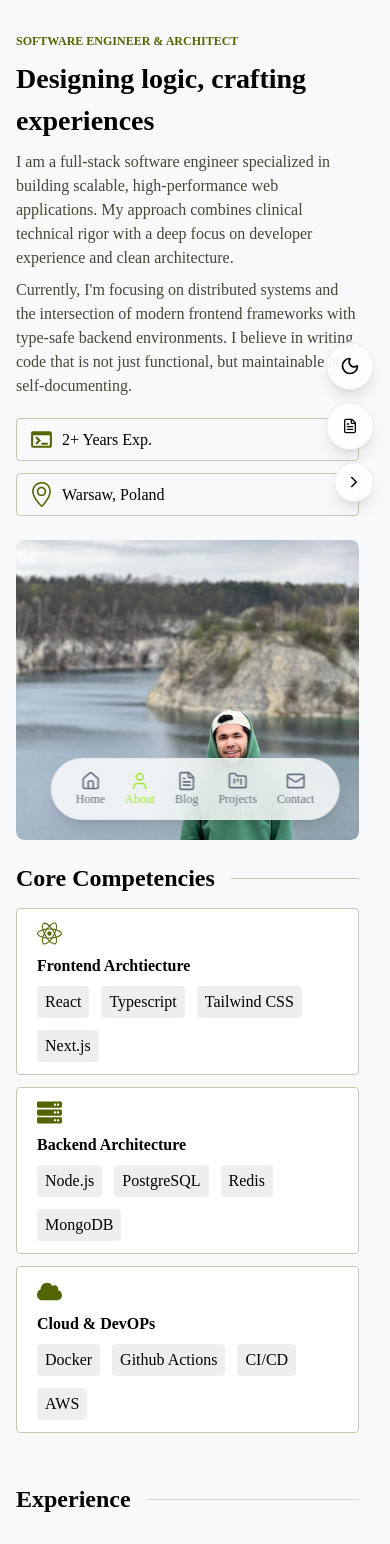
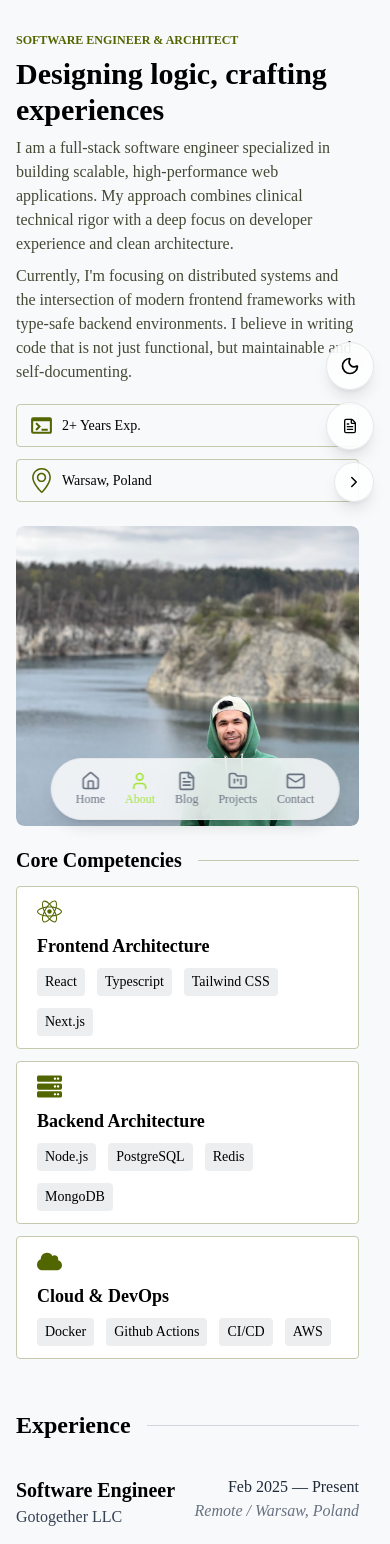
Before and after one commit to bekhzodallaev/bekhzod-portfolio, a Next.js app: page /about in a window 390 px wide. Shown: the top 1544 px of the page. Built offline with nearby package versions, Linux system fonts and the light colour scheme; a web font is replaced by a local one.

Commit message:
Add font sizes for mobile versions

```diff
--- a/src/app/about/page.tsx
+++ b/src/app/about/page.tsx
@@ -1,43 +1,43 @@
 import Image from 'next/image';
-import { MdTerminal } from "react-icons/md";
-import { SlLocationPin } from "react-icons/sl";
-import { FaReact } from "react-icons/fa";
-import { FaServer } from "react-icons/fa";
-import { FaCloud } from "react-icons/fa";
+import { MdTerminal } from 'react-icons/md';
+import { SlLocationPin } from 'react-icons/sl';
+import { FaReact } from 'react-icons/fa';
+import { FaServer } from 'react-icons/fa';
+import { FaCloud } from 'react-icons/fa';
 import Experience from '@/src/components/CareerTimeline/Experience';
 import { FaUniversity } from 'react-icons/fa';
-import { Si42 } from "react-icons/si";
+import { Si42 } from 'react-icons/si';
 
 const page = () => {
   return (
     <div>
-      <div className='flex flex-col md:flex-row justify-between mt-[2rem] w-full gap-6'>
-        <div className='w-full md:w-[60%] flex flex-col gap-2'>
-          <p className='text-[#526600] text-[12px] font-semibold'>
+      <div className="flex flex-col md:flex-row justify-between mt-[2rem] w-full gap-6">
+        <div className="w-full md:w-[60%] flex flex-col gap-2">
+          <p className="text-[#526600] text-xs font-semibold">
             SOFTWARE ENGINEER & ARCHITECT
           </p>
 
-          <h1 className='text-[28px] md:text-[36px] font-bold'>
+          <h1 className="text-3xl md:text-[36px] font-bold">
             Designing logic, crafting experiences
           </h1>
 
-          <p className='text-[#444934]'>
+          <p className="text-base text-[#444934]">
             I am a full-stack software engineer specialized in building scalable,
             high-performance web applications. My approach combines clinical
             technical rigor with a deep focus on developer experience and clean
             architecture.
           </p>
 
-          <p className='text-[#444934]'>
+          <p className="text-base text-[#444934]">
             Currently, I'm focusing on distributed systems and the intersection
             of modern frontend frameworks with type-safe backend environments. I
             believe in writing code that is not just functional, but maintainable
             and self-documenting.
           </p>
 
-          <div className='flex flex-col sm:flex-row justify-evenly mt-3 gap-3'>
+          <div className="flex flex-col sm:flex-row justify-evenly mt-3 gap-3">
             <div
-              className='flex gap-2 pt-2 pb-2 pr-3 pl-3 rounded border-1 items-center border-[#C5C9AD]
+              className="flex gap-2 pt-2 pb-2 pr-3 pl-3 rounded border-1 items-center border-[#C5C9AD]
               hover-200
               border
               transition-colors
@@ -45,14 +45,14 @@ const page = () => {
               hover:border-[#7A8F1A]
               group
               hover:bg-white
-              hover:text-[#526600]'
+              hover:text-[#526600]"
             >
-              <MdTerminal size={25} fill='#526600' />
-              <p>2+ Years Exp.</p>
+              <MdTerminal size={25} fill="#526600" />
+              <p className="text-sm">2+ Years Exp.</p>
             </div>
 
             <div
-              className='flex gap-2 pt-2 pb-2 pr-3 pl-3 rounded border-1 items-center border-[#C5C9AD]
+              className="flex gap-2 pt-2 pb-2 pr-3 pl-3 rounded border-1 items-center border-[#C5C9AD]
               hover-200
               border
               transition-colors
@@ -60,15 +60,15 @@ const page = () => {
               hover:border-[#7A8F1A]
               group
               hover:bg-white
-              hover:text-[#526600]'
+              hover:text-[#526600]"
             >
-              <SlLocationPin size={25} fill='#526600' />
-              <p>Warsaw, Poland</p>
+              <SlLocationPin size={25} fill="#526600" />
+              <p className="text-sm">Warsaw, Poland</p>
             </div>
           </div>
         </div>
 
-        <div className='w-full md:w-[34%] relative h-[300px] md:h-[350px] overflow-hidden rounded-lg'>
+        <div className="w-full md:w-[34%] relative h-[300px] md:h-[350px] overflow-hidden rounded-lg">
           <Image
             src="/profile/profile02.jpeg"
             fill
@@ -80,46 +80,79 @@ const page = () => {
       </div>
 
       <div className="flex items-center gap-4 mt-5">
-        <h2 className="text-[24px] font-bold whitespace-nowrap">
+        <h2 className="text-xl md:text-[24px] font-bold whitespace-nowrap">
           Core Competencies
         </h2>
         <div className="flex-1 h-[1px] bg-[#C5C9AD]"></div>
       </div>
 
-      <div className='w-full flex flex-col md:flex-row justify-evenly mt-3 mb-3 gap-3'>
-        <div className='w-full md:flex-1 bg-white border-1 border-[#C5C9AD] rounded pt-3 pb-3 pr-5 pl-5 flex flex-col gap-2 dark:bg-[#131313]'>
-          <FaReact size={25} fill='#526600' />
-          <h3 className='font-semibold'>Frontend Archtiecture</h3>
+      <div className="w-full flex flex-col md:flex-row justify-evenly mt-3 mb-3 gap-3">
+        <div className="w-full md:flex-1 bg-white border-1 border-[#C5C9AD] rounded pt-3 pb-3 pr-5 pl-5 flex flex-col gap-2 dark:bg-[#131313]">
+          <FaReact size={25} fill="#526600" />
 
-          <div className='flex gap-3 flex-wrap'>
-            <p className='bg-[#ECEEF0] pt-1 pb-1 pl-2 pr-2 rounded dark:bg-[#353534]'>React</p>
-            <p className='bg-[#ECEEF0] pt-1 pb-1 pl-2 pr-2 rounded dark:bg-[#353534]'>Typescript</p>
-            <p className='bg-[#ECEEF0] pt-1 pb-1 pl-2 pr-2 rounded dark:bg-[#353534]'>Tailwind CSS</p>
-            <p className='bg-[#ECEEF0] pt-1 pb-1 pl-2 pr-2 rounded dark:bg-[#353534]'>Next.js</p>
+          <h3 className="text-lg font-semibold">
+            Frontend Architecture
+          </h3>
+
+          <div className="flex gap-3 flex-wrap">
+            <p className="text-sm bg-[#ECEEF0] pt-1 pb-1 pl-2 pr-2 rounded dark:bg-[#353534]">
+              React
+            </p>
+            <p className="text-sm bg-[#ECEEF0] pt-1 pb-1 pl-2 pr-2 rounded dark:bg-[#353534]">
+              Typescript
+            </p>
+            <p className="text-sm bg-[#ECEEF0] pt-1 pb-1 pl-2 pr-2 rounded dark:bg-[#353534]">
+              Tailwind CSS
+            </p>
+            <p className="text-sm bg-[#ECEEF0] pt-1 pb-1 pl-2 pr-2 rounded dark:bg-[#353534]">
+              Next.js
+            </p>
           </div>
         </div>
 
-        <div className='w-full md:flex-1 bg-white border-1 border-[#C5C9AD] rounded pt-3 pb-3 pr-5 pl-5 flex flex-col gap-2 dark:bg-[#131313]'>
-          <FaServer size={25} fill='#526600' />
-          <h3 className='font-semibold'>Backend Architecture</h3>
+        <div className="w-full md:flex-1 bg-white border-1 border-[#C5C9AD] rounded pt-3 pb-3 pr-5 pl-5 flex flex-col gap-2 dark:bg-[#131313]">
+          <FaServer size={25} fill="#526600" />
 
-          <div className='flex gap-3 flex-wrap'>
-            <p className='bg-[#ECEEF0] pt-1 pb-1 pl-2 pr-2 rounded dark:bg-[#353534]'>Node.js</p>
-            <p className='bg-[#ECEEF0] pt-1 pb-1 pl-2 pr-2 rounded dark:bg-[#353534]'>PostgreSQL</p>
-            <p className='bg-[#ECEEF0] pt-1 pb-1 pl-2 pr-2 rounded dark:bg-[#353534]'>Redis</p>
-            <p className='bg-[#ECEEF0] pt-1 pb-1 pl-2 pr-2 rounded dark:bg-[#353534]'>MongoDB</p>
+          <h3 className="text-lg font-semibold">
+            Backend Architecture
+          </h3>
+
+          <div className="flex gap-3 flex-wrap">
+            <p className="text-sm bg-[#ECEEF0] pt-1 pb-1 pl-2 pr-2 rounded dark:bg-[#353534]">
+              Node.js
+            </p>
+            <p className="text-sm bg-[#ECEEF0] pt-1 pb-1 pl-2 pr-2 rounded dark:bg-[#353534]">
+              PostgreSQL
+            </p>
+            <p className="text-sm bg-[#ECEEF0] pt-1 pb-1 pl-2 pr-2 rounded dark:bg-[#353534]">
+              Redis
+            </p>
+            <p className="text-sm bg-[#ECEEF0] pt-1 pb-1 pl-2 pr-2 rounded dark:bg-[#353534]">
+              MongoDB
+            </p>
           </div>
         </div>
 
-        <div className='w-full md:flex-1 bg-white border-1 border-[#C5C9AD] rounded pt-3 pb-3 pr-5 pl-5 flex flex-col gap-2 dark:bg-[#131313]'>
-          <FaCloud size={25} fill='#526600' />
-          <h3 className='font-semibold'>Cloud & DevOPs</h3>
+        <div className="w-full md:flex-1 bg-white border-1 border-[#C5C9AD] rounded pt-3 pb-3 pr-5 pl-5 flex flex-col gap-2 dark:bg-[#131313]">
+          <FaCloud size={25} fill="#526600" />
 
-          <div className='flex gap-3 flex-wrap'>
-            <p className='bg-[#ECEEF0] pt-1 pb-1 pl-2 pr-2 rounded dark:bg-[#353534]'>Docker</p>
-            <p className='bg-[#ECEEF0] pt-1 pb-1 pl-2 pr-2 rounded dark:bg-[#353534]'>Github Actions</p>
-            <p className='bg-[#ECEEF0] pt-1 pb-1 pl-2 pr-2 rounded dark:bg-[#353534]'>CI/CD</p>
-            <p className='bg-[#ECEEF0] pt-1 pb-1 pl-2 pr-2 rounded dark:bg-[#353534]'>AWS</p>
+          <h3 className="text-lg font-semibold">
+            Cloud & DevOps
+          </h3>
+
+          <div className="flex gap-3 flex-wrap">
+            <p className="text-sm bg-[#ECEEF0] pt-1 pb-1 pl-2 pr-2 rounded dark:bg-[#353534]">
+              Docker
+            </p>
+            <p className="text-sm bg-[#ECEEF0] pt-1 pb-1 pl-2 pr-2 rounded dark:bg-[#353534]">
+              Github Actions
+            </p>
+            <p className="text-sm bg-[#ECEEF0] pt-1 pb-1 pl-2 pr-2 rounded dark:bg-[#353534]">
+              CI/CD
+            </p>
+            <p className="text-sm bg-[#ECEEF0] pt-1 pb-1 pl-2 pr-2 rounded dark:bg-[#353534]">
+              AWS
+            </p>
           </div>
         </div>
       </div>
@@ -127,15 +160,15 @@ const page = () => {
       <Experience />
 
       <div className="flex items-center gap-4 mt-5">
-        <h2 className="text-[24px] font-bold whitespace-nowrap">
+        <h2 className="text-xl md:text-[24px] font-bold whitespace-nowrap">
           Education
         </h2>
         <div className="flex-1 h-[1px] bg-[#C5C9AD]"></div>
       </div>
 
-      <div className='mt-3 flex flex-col md:flex-row justify-start gap-4'>
+      <div className="mt-3 flex flex-col md:flex-row justify-start gap-4">
         <div
-          className='w-full md:w-auto flex gap-3 pt-2 pb-2 pl-3 pr-3 border-[#C5C9AD] border-1 rounded items-center
+          className="w-full md:w-auto flex gap-3 pt-2 pb-2 pl-3 pr-3 border-[#C5C9AD] border-1 rounded items-center
           hover-200
           border
           transition-colors
@@ -143,18 +176,20 @@ const page = () => {
           hover:border-[#7A8F1A]
           group
           hover:bg-white
-          hover:text-[#526600]'
+          hover:text-[#526600]"
         >
-          <FaUniversity fill='#526600' size={25} />
+          <FaUniversity fill="#526600" size={25} />
 
           <div>
-            <h3 className='font-semibold'>Bachelor of Computer Science</h3>
-            <p className='text-[13px]'>Vizja University</p>
+            <h3 className="text-lg font-semibold">
+              Bachelor of Computer Science
+            </h3>
+            <p className="text-sm">Vizja University</p>
           </div>
         </div>
 
         <div
-          className='w-full md:w-auto flex gap-3 pt-2 pb-2 pl-3 pr-3 border-[#C5C9AD] border-1 rounded items-center
+          className="w-full md:w-auto flex gap-3 pt-2 pb-2 pl-3 pr-3 border-[#C5C9AD] border-1 rounded items-center
           hover-200
           border
           transition-colors
@@ -162,13 +197,15 @@ const page = () => {
           hover:border-[#7A8F1A]
           group
           hover:bg-white
-          hover:text-[#526600]'
+          hover:text-[#526600]"
         >
-          <Si42 fill='#526600' size={25} />
+          <Si42 fill="#526600" size={25} />
 
           <div>
-            <h3 className='font-semibold'>Peer-to-Peer Programming</h3>
-            <p className='text-[13px]'>42 Warsaw</p>
+            <h3 className="text-lg font-semibold">
+              Peer-to-Peer Programming
+            </h3>
+            <p className="text-sm">42 Warsaw</p>
           </div>
         </div>
       </div>
--- a/src/app/layout.tsx
+++ b/src/app/layout.tsx
@@ -17,7 +17,7 @@ const geistMono = Geist_Mono({
 
 export const metadata: Metadata = {
   title: "DevGuru",
-  description: "Yeah, you are in a correct spot.",
+  description: "DevGuru is a perfect spot for easier software development",
 };
 
 export default function RootLayout({
```
Also changed, not shown: src/app/blog/BlogFilter.tsx (+5 -2 lines), src/app/blog/[slug]/page.tsx (+12 -3 lines), src/app/blog/page.tsx (+7 -7 lines), src/app/contact/page.tsx (+52 -40 lines), src/app/projects/page.tsx (+32 -32 lines), src/components/Blog/Blogs.tsx (+5 -5 lines), src/components/Contact/ContactForm.tsx (+11 -6 lines), src/components/Home/HomeClient.tsx (+10 -8 lines), src/components/Projects/ProjectCard.tsx (+80 -29 lines).
